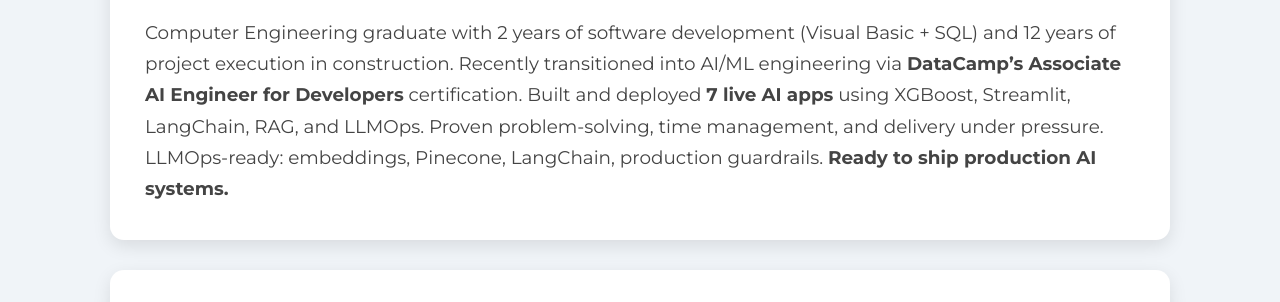
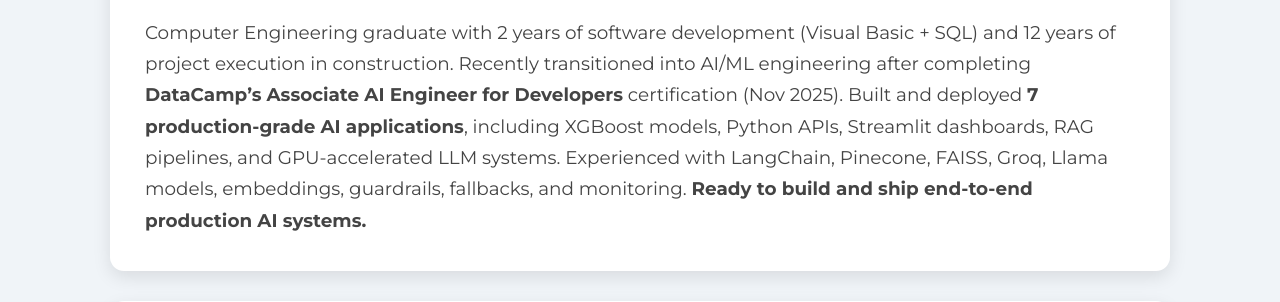
Before and after one commit to afif103/rami-afif-portfolio, a plain HTML site: page public/index.html in a window 1280 px wide. Shown: the part 463-765 px from the top of the page. Drawn offline with Linux system fonts and the light colour scheme.

Commit message:
Revise portfolio page content and styling
Updated the HTML structure and content for the portfolio page, including new project descriptions and improved styling.

```diff
--- a/public/index.html
+++ b/public/index.html
@@ -178,10 +178,10 @@
       <h2><i class="fas fa-user-tie"></i> Professional Summary</h2>
       <p class="summary">
         Computer Engineering graduate with 2 years of software development (Visual Basic + SQL) and 12 years of project execution in construction.
-        Recently transitioned into AI/ML engineering via <strong>DataCamp’s Associate AI Engineer for Developers</strong> certification.
-        Built and deployed <strong>7 live AI apps</strong> using XGBoost, Streamlit, LangChain, RAG, and LLMOps.
-        Proven problem-solving, time management, and delivery under pressure. LLMOps-ready: embeddings, Pinecone, LangChain, production guardrails.
-        <strong>Ready to ship production AI systems.</strong>
+        Recently transitioned into AI/ML engineering after completing <strong>DataCamp’s Associate AI Engineer for Developers</strong> certification (Nov 2025).
+        Built and deployed <strong>7 production-grade AI applications</strong>, including XGBoost models, Python APIs, Streamlit dashboards, RAG pipelines, and GPU-accelerated LLM systems.
+        Experienced with LangChain, Pinecone, FAISS, Groq, Llama models, embeddings, guardrails, fallbacks, and monitoring.
+        <strong>Ready to build and ship end-to-end production AI systems.</strong>
       </p>
     </section>
 
```
